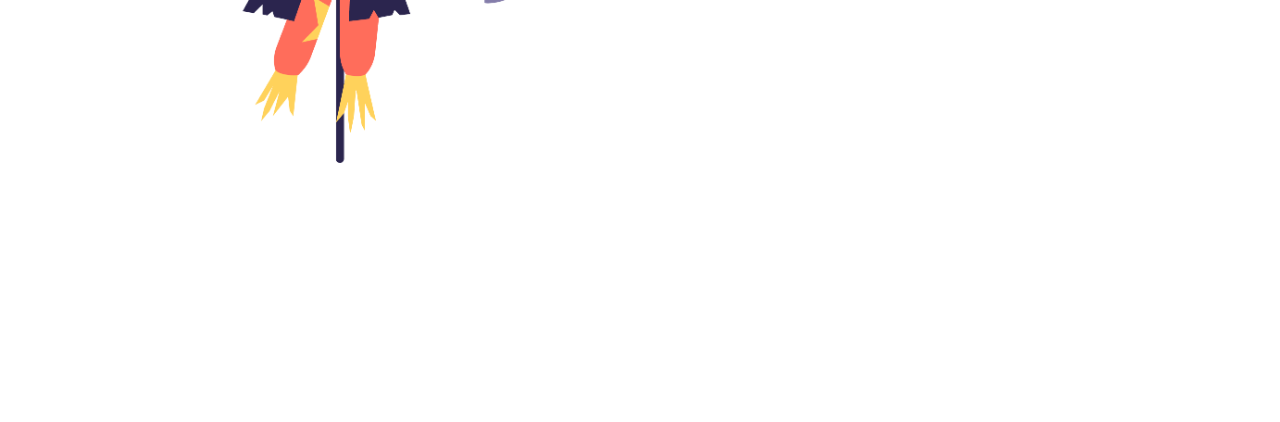
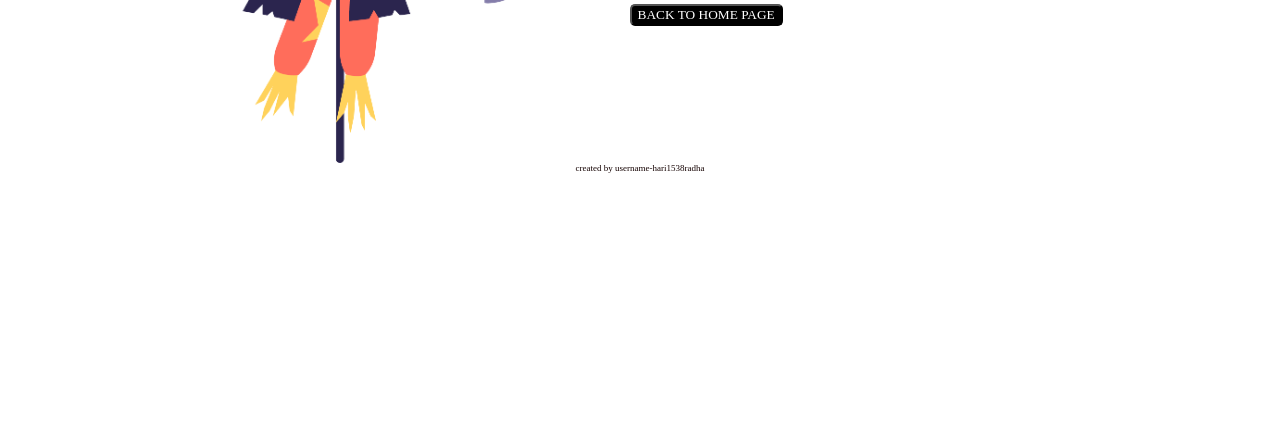
Before and after one commit to UNSTOPABLES2020/Assesment, a plain HTML site: page error.html in a window 1280 px wide. Shown: the part 378-800 px from the top of the page. Drawn offline with Linux system fonts and the light colour scheme.

Commit message:
a buuton has been added

```diff
--- a/error.html
+++ b/error.html
@@ -19,9 +19,15 @@
             <p>
                 The page you are looking for might be removed or is tempoarily unavailable
             </p>
+            <button>
+                BACK TO HOME PAGE
+            </button>
         </div>
     </div>
+    <footer class="copyright">
+        created by username-hari1538radha
+    </footer>
+    </div>
 
-    </div>
 </body>
 </html>
--- a/style/style.css
+++ b/style/style.css
@@ -5,10 +5,7 @@
     justify-content: center;
     gap: 30px;
     margin-top: 10%;
-}
 
-.content-container {
-    color: blue;
 }
 
 p {
@@ -106,3 +103,24 @@ img {
 
     }
 }
+
+.content-container button {
+    background-color: black;
+    color:white;
+    justify-content: center;
+    border-radius: 5px;
+    font-family: 'Times New Roman', Times, serif;
+
+}
+.copyright
+{
+    font-size: xx-small;
+    font-family: 'Times New Roman', Times, serif;
+    color: rgb(20, 1, 1);
+    display: flex;
+  justify-content: center;
+  position:sticky;
+  bottom: 10px;
+  right: 50%;
+
+}
```
